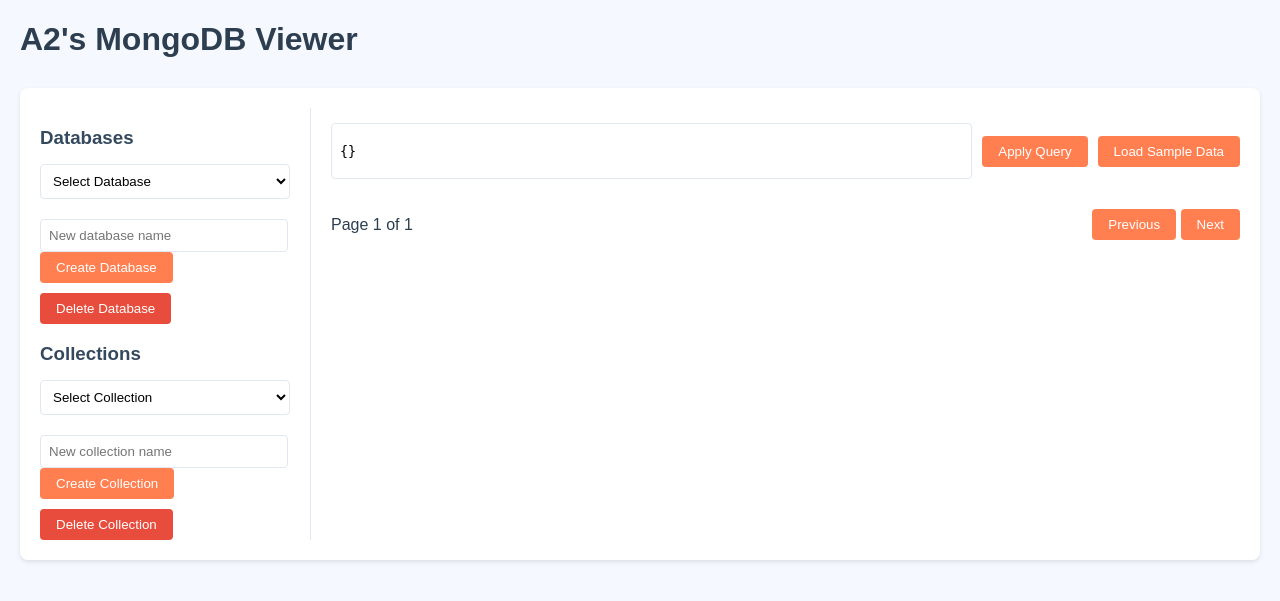
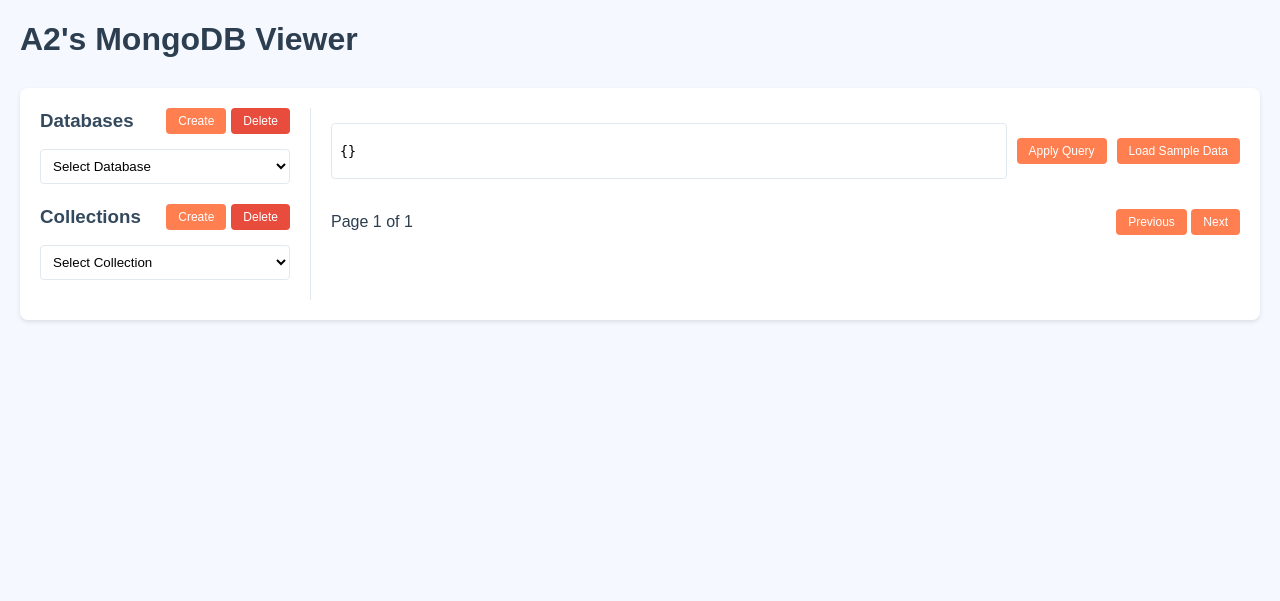
Before and after one commit to A2Pro/A2_SimpleMongoDBViewer, a Flask app: page / in a window 1280 px wide. Shown: the top 601 px of the page. Run offline with Flask 3, Linux system fonts and the light colour scheme; data that the repository does not hold is empty.

Commit message:
Making public

```diff
--- a/app.py
+++ b/app.py
@@ -1,21 +1,27 @@
 from flask import Flask, render_template, jsonify, request
 from pymongo import MongoClient
-from bson import ObjectId, json_util
+from bson import json_util
 import json
 from datetime import datetime
+from dotenv import load_dotenv
+import os
+
+load_dotenv()
 
 app = Flask(__name__)
 
 def get_db():
-    client = MongoClient("mongodb://a2pro:Eight63teal@192.168.0.50:27017/admin")
+    #Make a file called .env then set MONGODB_CONNECTION_STRING to your connection string.
+    client = MongoClient(os.getenv("MONGODB_CONNECTION_STRING"))
     return client
 
 def convert_to_json(obj):
     return json.loads(json_util.dumps(obj))
 
 def generate_sample_data():
+    #Fake sample data.
     return [
-        {"name": "A2Pro_64", "age": 37, "email": "a2@example.com", "created_at": datetime.now()},
+        {"name": "A2Pro_64", "age": 17, "email": "a2@example.com", "created_at": datetime.now()},
         {"name": "X3_MotoF", "age": 25, "email": "X3@example.com", "created_at": datetime.now(), "motorbike" : True}
     ]
 
@@ -67,7 +73,7 @@ def create_database():
         return jsonify({"error": "Database name is required"}), 400
 
     client = get_db()
-    # Creating a dummy collection since MongoDB doesn't allow empty databases
+    # Create a dummy collection since MongoDB doesn't allow empty databases
     db = client[database_name]
     db.create_collection('_temp')
 
--- a/templates/index.html
+++ b/templates/index.html
@@ -2,6 +2,7 @@
 <html>
 <head>
     <title>A2's MongoDB Viewer</title>
+    <!--Full disclosure - this was styled by Claude AI. I heavily modified the routes it made.-->
     <style>
         body {
             font-family: Arial, sans-serif;
@@ -49,13 +50,13 @@
             background-color: white;
         }
         button {
-            padding: 8px 16px;
+            padding: 6px 12px;
             background-color: #ff7f50;
             color: white;
             border: none;
             border-radius: 4px;
             cursor: pointer;
-            width: auto;
+            font-size: 12px;
         }
         button:hover {
             background-color: #ff6b3d;
@@ -94,22 +95,28 @@
             color: #34495e;
             margin-bottom: 10px;
         }
+        .section-header {
+            display: flex;
+            align-items: center;
+            justify-content: space-between;
+            margin-bottom: 10px;
+        }
+        .section-header h3 {
+            margin: 0;
+        }
+        .button-group {
+            display: flex;
+            gap: 5px;
+        }
+        .select-container {
+            margin-bottom: 15px;
+        }
         .controls {
             margin: 15px 0;
             display: flex;
             gap: 10px;
             flex-wrap: wrap;
             align-items: center;
-        }
-        .input-group {
-            margin: 10px 0;
-        }
-        .input-group input {
-            width: calc(100% - 20px);
-            padding: 8px;
-            margin-top: 5px;
-            border: 1px solid #e1e8f0;
-            border-radius: 4px;
         }
         .modal {
             display: none;
@@ -126,15 +133,22 @@
             background-color: #fff;
             margin: 15% auto;
             padding: 20px;
-            width: 50%;
+            width: 400px;
             border-radius: 8px;
-            text-align: center;
+        }
+        .modal-input {
+            width: 100%;
+            padding: 8px;
+            margin: 10px 0;
+            border: 1px solid #e1e8f0;
+            border-radius: 4px;
+            box-sizing: border-box;
         }
         .modal-buttons {
+            display: flex;
+            justify-content: flex-end;
+            gap: 10px;
             margin-top: 20px;
-            display: flex;
-            justify-content: center;
-            gap: 10px;
         }
         .success-message {
             background-color: #2ecc71;
@@ -158,32 +172,36 @@
     <h1>A2's MongoDB Viewer</h1>
     <div class="container">
         <div class="sidebar">
+            <div class="section-header">
                 <h3>Databases</h3>
+                <div class="button-group">
+                    <button onclick="showCreateDbModal()">Create</button>
+                    <button onclick="showDeleteDbModal()" class="danger-button">Delete</button>
+                </div>
+            </div>
+
+            <div class="select-container">
                 <select id="database">
                     <option value="">Select Database</option>
                     {% for db in databases %}
                     <option value="{{ db }}">{{ db }}</option>
                     {% endfor %}
                 </select>
-
-            <div class="input-group">
-                <input type="text" id="newDatabaseName" placeholder="New database name">
-                <button onclick="createDatabase()">Create Database</button>
             </div>
 
-            <button onclick="confirmDeleteDatabase()" class="danger-button">Delete Database</button>
+            <div class="section-header">
+                <h3>Collections</h3>
+                <div class="button-group">
+                    <button onclick="showCreateCollectionModal()">Create</button>
+                    <button onclick="showDeleteCollectionModal()" class="danger-button">Delete</button>
+                </div>
+            </div>
 
-            <h3>Collections</h3>
+            <div class="select-container">
                 <select id="collection">
                     <option value="">Select Collection</option>
                 </select>
-
-            <div class="input-group">
-                <input type="text" id="newCollectionName" placeholder="New collection name">
-                <button onclick="createCollection()">Create Collection</button>
             </div>
-
-            <button onclick="deleteCollection()" class="danger-button">Delete Collection</button>
         </div>
 
         <div class="main">
@@ -212,13 +230,58 @@
         </div>
     </div>
 
-    <div id="deleteModal" class="modal">
+
+    <div id="createDbModal" class="modal">
         <div class="modal-content">
-            <h3>Confirm Delete</h3>
+            <h3>Create New Database</h3>
+            <input type="text"
+                   id="newDatabaseName"
+                   class="modal-input"
+                   placeholder="Enter database name"
+                   onkeyup="handleCreateDbEnter(event)">
+            <div class="modal-buttons">
+                <button onclick="closeModals()">Cancel</button>
+                <button onclick="createDatabase()">Create</button>
+            </div>
+        </div>
+    </div>
+
+
+    <div id="deleteDbModal" class="modal">
+        <div class="modal-content">
+            <h3>Delete Database</h3>
             <p>Are you sure you want to delete this database? This action cannot be undone.</p>
             <div class="modal-buttons">
+                <button onclick="closeModals()">Cancel</button>
                 <button onclick="deleteDatabase()" class="danger-button">Delete</button>
-                <button onclick="closeModal()">Cancel</button>
+            </div>
+        </div>
+    </div>
+
+
+    <div id="createCollectionModal" class="modal">
+        <div class="modal-content">
+            <h3>Create New Collection</h3>
+            <input type="text"
+                   id="newCollectionName"
+                   class="modal-input"
+                   placeholder="Enter collection name"
+                   onkeyup="handleCreateCollectionEnter(event)">
+            <div class="modal-buttons">
+                <button onclick="closeModals()">Cancel</button>
+                <button onclick="createCollection()">Create</button>
+            </div>
+        </div>
+    </div>
+
+
+    <div id="deleteCollectionModal" class="modal">
+        <div class="modal-content">
+            <h3>Delete Collection</h3>
+            <p>Are you sure you want to delete this collection? This action cannot be undone.</p>
+            <div class="modal-buttons">
+                <button onclick="closeModals()">Cancel</button>
+                <button onclick="deleteCollection()" class="danger-button">Delete</button>
             </div>
         </div>
     </div>
@@ -241,6 +304,60 @@
             location.reload();
         }
 
+        // Modal handling functions
+        function showCreateDbModal() {
+            document.getElementById('createDbModal').style.display = 'block';
+            document.getElementById('newDatabaseName').focus();
+        }
+
+        function showDeleteDbModal() {
+            const database = document.getElementById('database').value;
+            if (!database) {
+                showSuccessMessage('Please select a database first');
+                return;
+            }
+            document.getElementById('deleteDbModal').style.display = 'block';
+        }
+
+        function showCreateCollectionModal() {
+            const database = document.getElementById('database').value;
+            if (!database) {
+                showSuccessMessage('Please select a database first');
+                return;
+            }
+            document.getElementById('createCollectionModal').style.display = 'block';
+            document.getElementById('newCollectionName').focus();
+        }
+
+        function showDeleteCollectionModal() {
+            const database = document.getElementById('database').value;
+            const collection = document.getElementById('collection').value;
+            if (!database || !collection) {
+                showSuccessMessage('Please select a database and collection first');
+                return;
+            }
+            document.getElementById('deleteCollectionModal').style.display = 'block';
+        }
+
+        function closeModals() {
+            document.querySelectorAll('.modal').forEach(modal => {
+                modal.style.display = 'none';
+            });
+        }
+
+        function handleCreateDbEnter(event) {
+            if (event.key === 'Enter') {
+                createDatabase();
+            }
+        }
+
+        function handleCreateCollectionEnter(event) {
+            if (event.key === 'Enter') {
+                createCollection();
+            }
+        }
+
+        // Create/Delete functions
         function createDatabase() {
             const name = document.getElementById('newDatabaseName').value;
             if (!name) return;
@@ -255,6 +372,22 @@
             .then(response => response.json())
             .then(data => {
                 showSuccessMessage(data.message);
+                closeModals();
+                refreshDatabases();
+            });
+        }
+
+        function deleteDatabase() {
+            const database = document.getElementById('database').value;
+            if (!database) return;
+
+            fetch(`/delete/database/${database}`, {
+                method: 'DELETE',
+            })
+            .then(response => response.json())
+            .then(data => {
+                showSuccessMessage(data.message);
+                closeModals();
                 refreshDatabases();
             });
         }
@@ -274,30 +407,8 @@
             .then(response => response.json())
             .then(data => {
                 showSuccessMessage(data.message);
+                closeModals();
                 loadCollections(database);
-            });
-        }
-
-        function confirmDeleteDatabase() {
-            document.getElementById('deleteModal').style.display = 'block';
-        }
-
-        function closeModal() {
-            document.getElementById('deleteModal').style.display = 'none';
-        }
-
-        function deleteDatabase() {
-            const database = document.getElementById('database').value;
-            if (!database) return;
-
-            fetch(`/delete/database/${database}`, {
-                method: 'DELETE',
-            })
-            .then(response => response.json())
-            .then(data => {
-                showSuccessMessage(data.message);
-                closeModal();
-                refreshDatabases();
             });
         }
 
@@ -306,16 +417,15 @@
             const collection = document.getElementById('collection').value;
             if (!database || !collection) return;
 
-            if (confirm('Are you sure you want to delete this collection? This action cannot be undone.')) {
             fetch(`/delete/collection/${database}/${collection}`, {
                 method: 'DELETE',
             })
             .then(response => response.json())
             .then(data => {
                 showSuccessMessage(data.message);
+                closeModals();
                 loadCollections(database);
             });
-            }
         }
 
         function loadSampleData() {
```
Also changed, not shown: 1 other file. Lines whose indentation alone changed are shown as unchanged.
